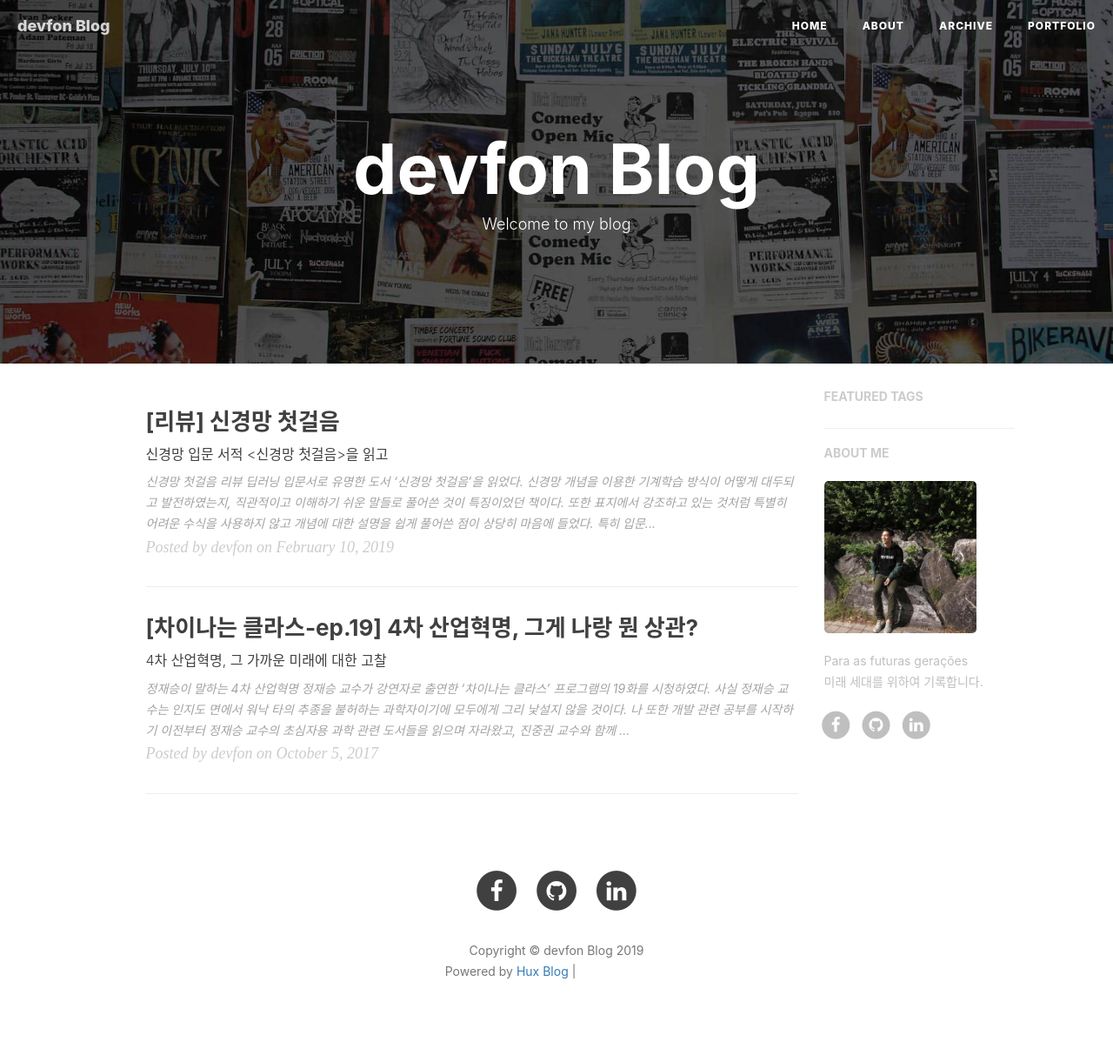
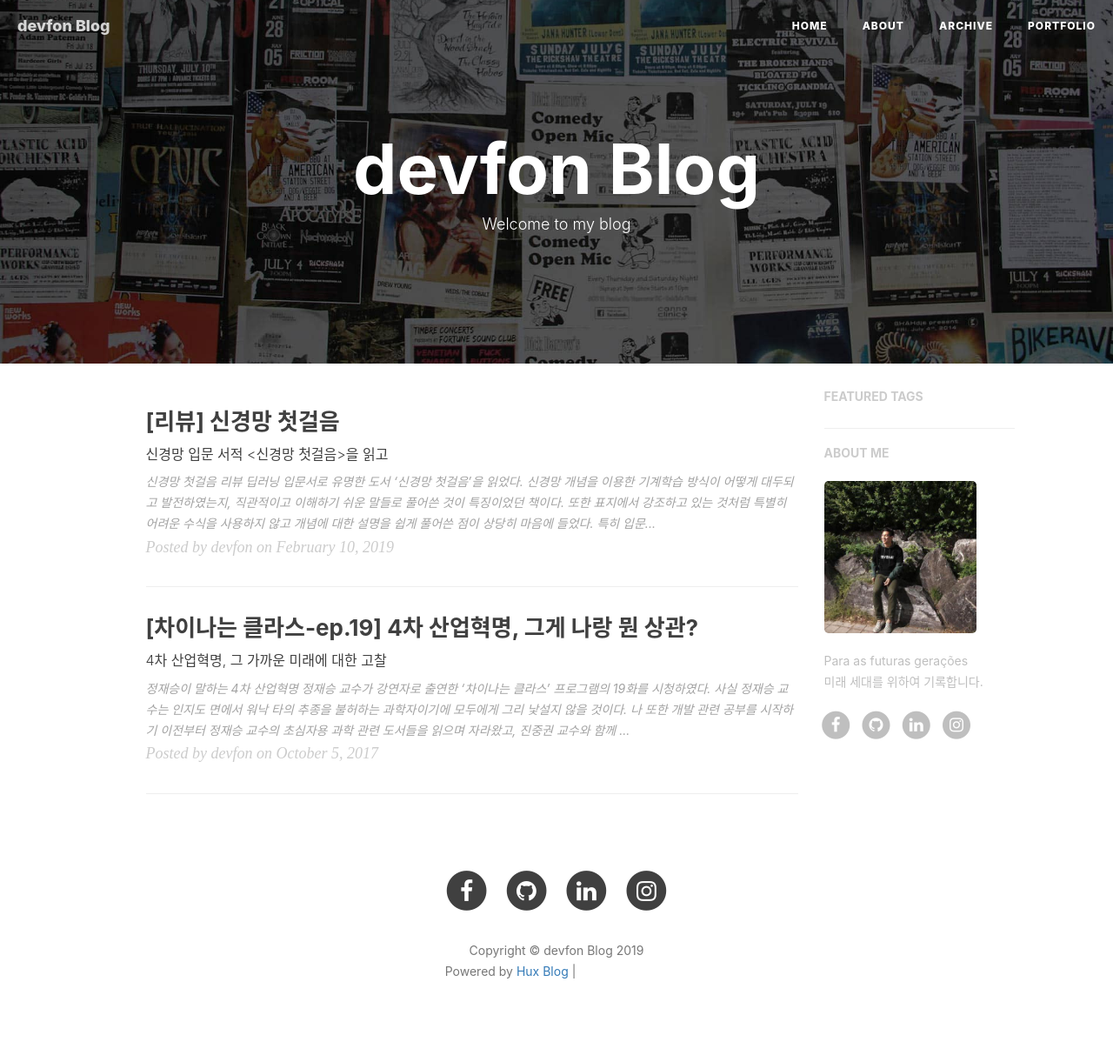
Before and after one commit to Huffon/huffon.github.io, a Jekyll site: the page built from index.html, in a window 1280 px wide. Shown: the whole page at 87% size. Built offline with Jekyll 4.4.1, drawn with Linux system fonts in a browser that asks for light colours; nearby versions of some CDN libraries; the list of posts is cut into pages by our own code; comment, search, counter and statistics services are not loaded; grey boxes are pictures that could not be loaded.

Commit message:
add instagram

```diff
--- a/_config.yml
+++ b/_config.yml
@@ -15,6 +15,7 @@
 RSS: false
 github_username:    huffon
 facebook_username:  gjvhs
+instagram_username:  huffonism
 linkedin_username:  huffonism
 
 
--- a/_includes/sns-links.html
+++ b/_includes/sns-links.html
@@ -14,16 +14,6 @@
       <span class="fa-stack fa-lg">
         <i class="fa fa-circle fa-stack-2x"></i>
         <i class="fa fa-rss fa-stack-1x fa-inverse"></i>
-      </span>
-    </a>
-  </li>
-  {% endif %}
-  {% if site.twitter_username %}
-  <li>
-    <a href="https://twitter.com/{{ site.twitter_username }}">
-      <span class="fa-stack fa-lg">
-        <i class="fa fa-circle fa-stack-2x"></i>
-        <i class="fa fa-twitter fa-stack-1x fa-inverse"></i>
       </span>
     </a>
   </li>
@@ -58,4 +48,14 @@
     </a>
   </li>
   {% endif %}
+    {% if site.instagram_username %}
+  <li>
+    <a target="_blank" href="https://www.instagram.com/{{ site.instagram_username }}">
+      <span class="fa-stack fa-lg">
+        <i class="fa fa-circle fa-stack-2x"></i>
+        <i class="fa fa-instagram fa-stack-1x fa-inverse"></i>
+      </span>
+    </a>
+  </li>
+  {% endif %}
 </ul>
```
Also changed, not shown: portfolio/images/intern-alitrip.jpg (deleted), portfolio/images/intern-lxu.jpg (deleted), portfolio/images/senova.jpg (deleted), portfolio/images/work-busyweek.jpg (deleted), 1 other file.
